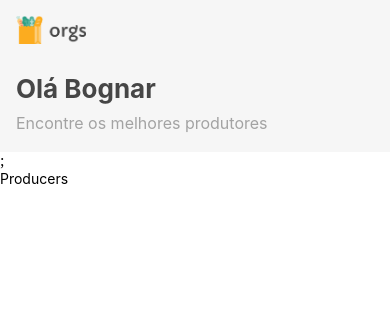
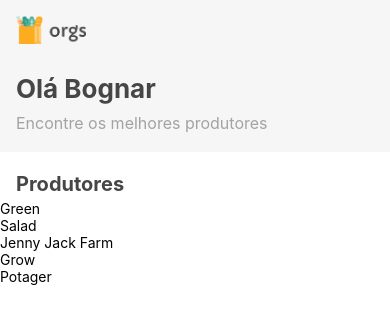
Before and after one commit to bognarjunior/Alura-React-Native, a React Native app in the folder orgsHooks/: screen / in a window 390 px wide. Shown: the top 324 px of the page. Built offline with nearby package versions, Linux system fonts and the light colour scheme.

Commit message:
Refactory
Refactory

```diff
--- a/orgsHooks/App.js
+++ b/orgsHooks/App.js
@@ -1,13 +1,19 @@
-import {SafeAreaView} from 'react-native';
+import {SafeAreaView, StyleSheet} from 'react-native';
 import React from 'react';
 import Home from './src/screens/Home';
 
 const App = () => {
   return (
-    <SafeAreaView>
+    <SafeAreaView style={styles.screen}>
       <Home />
     </SafeAreaView>
   );
 };
 
+const styles = StyleSheet.create({
+  screen: {
+    flex: 1,
+  },
+});
+
 export default App;
--- a/orgsHooks/src/mocks/producers.js
+++ b/orgsHooks/src/mocks/producers.js
@@ -12,30 +12,35 @@ const producers = {
   title: 'Produtores',
   list: [
     {
+      id: 1,
       name: 'Green',
       image: green,
       distance: `${randomNumber(1, 500)}m`,
       stars: randomNumber(1, 5),
     },
     {
+      id: 2,
       name: 'Salad',
       image: salad,
       distance: `${randomNumber(1, 500)}m`,
       stars: randomNumber(1, 5),
     },
     {
+      id: 3,
       name: 'Jenny Jack Farm',
       image: jennyJack,
       distance: `${randomNumber(1, 500)}m`,
       stars: randomNumber(1, 5),
     },
     {
+      id: 4,
       name: 'Grow',
       image: grow,
       distance: `${randomNumber(1, 500)}m`,
       stars: randomNumber(1, 5),
     },
     {
+      id: 5,
       name: 'Potager',
       image: potager,
       distance: `${randomNumber(1, 500)}m`,
--- a/orgsHooks/src/screens/Home/components/Producers.js
+++ b/orgsHooks/src/screens/Home/components/Producers.js
@@ -1,10 +1,45 @@
-import {View, Text} from 'react-native';
-import React from 'react';
+import {View, Text, FlatList, StyleSheet} from 'react-native';
+import React, {useEffect, useState} from 'react';
+import {getProducers} from '../../../services/loadData';
 
-export default function Producers() {
+export default function Producers({top: Top}) {
+  const [title, setTitle] = useState('');
+  const [producers, setProducers] = useState([]);
+
+  useEffect(() => {
+    const data = getProducers();
+    setTitle(data.title);
+    setProducers(data.list);
+  }, []);
+
+  const renderHeader = () => {
+    return (
+      <>
+        <Top />
+        <Text style={styles.title}>{title}</Text>
+      </>
+    );
+  };
+
   return (
     <View>
-      <Text>Producers</Text>
+      <FlatList
+        data={producers}
+        keyExtractor={({id}) => id}
+        renderItem={({item: {name}}) => <Text>{name}</Text>}
+        ListHeaderComponent={renderHeader}
+      />
     </View>
   );
 }
+
+const styles = StyleSheet.create({
+  title: {
+    fontSize: 20,
+    lineHeight: 32,
+    marginHorizontal: 16,
+    marginTop: 16,
+    fontWeight: 'bold',
+    color: '#464646',
+  },
+});
--- a/orgsHooks/src/screens/Home/index.js
+++ b/orgsHooks/src/screens/Home/index.js
@@ -3,12 +3,7 @@ import Producers from './components/Producers';
 import Top from './components/Top';
 
 const Home = () => {
-  return (
-    <>
-      <Top />;
-      <Producers />
-    </>
-  );
+  return <Producers top={Top} />;
 };
 
 export default Home;
```
